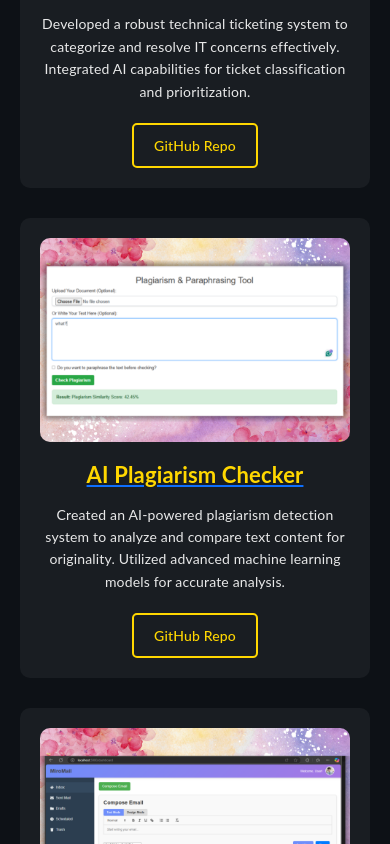
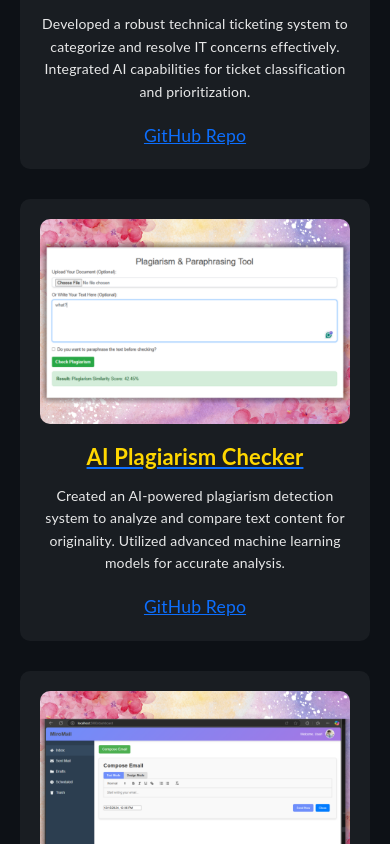
Before and after one commit to leorxdxd/Roelsportfolio, a React (Create React App) app: page / in a window 390 px wide. Shown: the part 4240-5084 px from the top of the page. Built offline with nearby package versions, Linux system fonts and the light colour scheme.

Commit message:
Update Project.scss

```diff
--- a/src/assets/styles/Project.scss
+++ b/src/assets/styles/Project.scss
@@ -35,8 +35,6 @@ $transition: all 0.3s ease;
     position: relative;
     z-index: 2;
     animation: fadeIn 1s ease-in-out;
-
-    // Removed the ::after pseudo-element
   }
 
   // Projects Grid
@@ -79,7 +77,7 @@ $transition: all 0.3s ease;
         font-weight: 700;
         margin-bottom: 15px;
         color: $gold;
-        text-decoration: none;
+        text-decoration: none; // Ensure no underline
         transition: $transition;
 
         &:hover {
@@ -92,29 +90,6 @@ $transition: all 0.3s ease;
         line-height: 1.6;
         margin-bottom: 20px;
         color: rgba($white, 0.9);
-      }
-
-      .project-links {
-        display: flex;
-        justify-content: center;
-        gap: 10px;
-
-        .project-btn {
-          text-decoration: none;
-          padding: 10px 20px;
-          border: 2px solid $gold;
-          color: $gold;
-          font-size: 16px;
-          font-weight: 500;
-          border-radius: 5px;
-          transition: $transition;
-
-          &:hover {
-            background-color: $gold;
-            color: $black;
-            transform: translateY(-5px);
-          }
-        }
       }
     }
   }
@@ -163,12 +138,6 @@ $transition: all 0.3s ease;
         .project-description {
           font-size: 14px;
         }
-
-        .project-links {
-          .project-btn {
-            font-size: 14px;
-          }
-        }
       }
     }
   }
```
